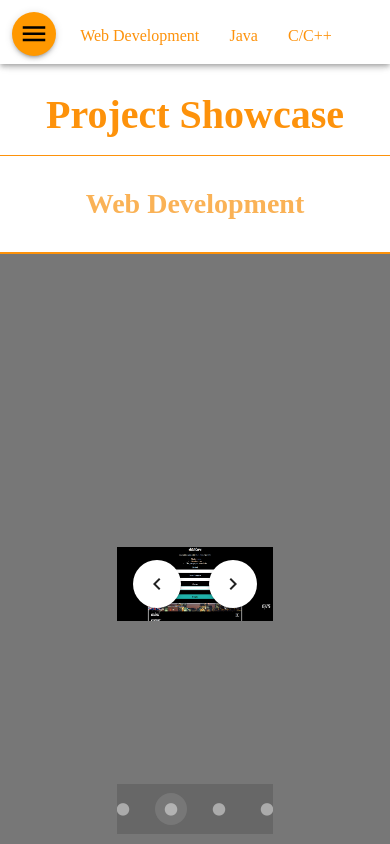
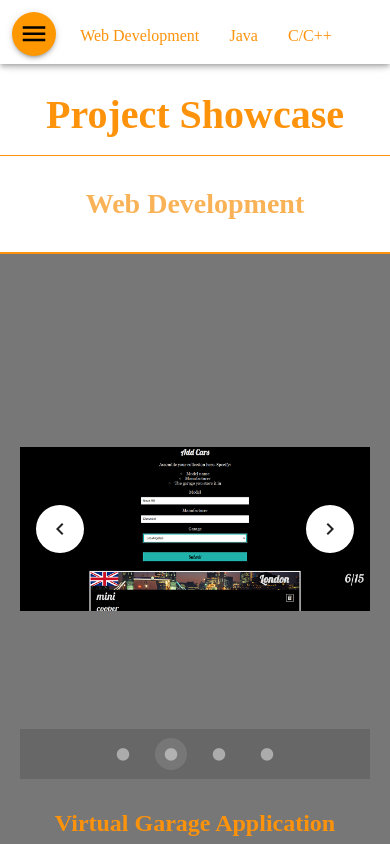
Before and after one commit to JamesBarnes48/PersonalSiteVue, a Vue app: page /showcase in a window 390 px wide. Shown: the top 844 px of the page. Built offline with nearby package versions, Linux system fonts and the light colour scheme.

Commit message:
showcaseproject media queries

```diff
--- a/src/components/ShowcaseProject.vue
+++ b/src/components/ShowcaseProject.vue
@@ -48,4 +48,14 @@ export default {
     width: 60%;
     margin: auto;
 }
+
+@media(max-width: 1280px){
+    .project-container{
+        padding: 25px 20px;
+    }
+
+    .carousel-container {
+        width: 100%;
+    }
+}
 </style>
```
